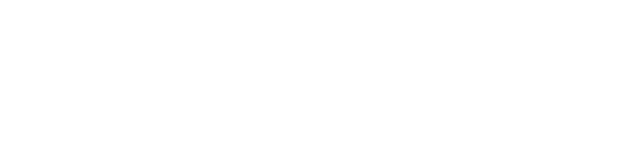
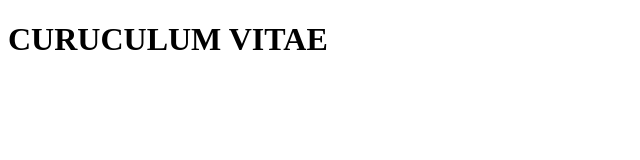
Before and after one commit to Anonymll/git-mon-cv, a plain HTML site: page index.html in a window 1280 px wide. Shown: the whole page, without its empty margins (0-640 px from the left). Drawn offline with Linux system fonts and the light colour scheme.

Commit message:
mise en place de la section titre

```diff
--- a/index.html
+++ b/index.html
@@ -8,6 +8,6 @@
     <title>Document</title>
 </head>
 <body>
-
+    <h1>CURUCULUM VITAE</h1>
 </body>
 </html>
```
